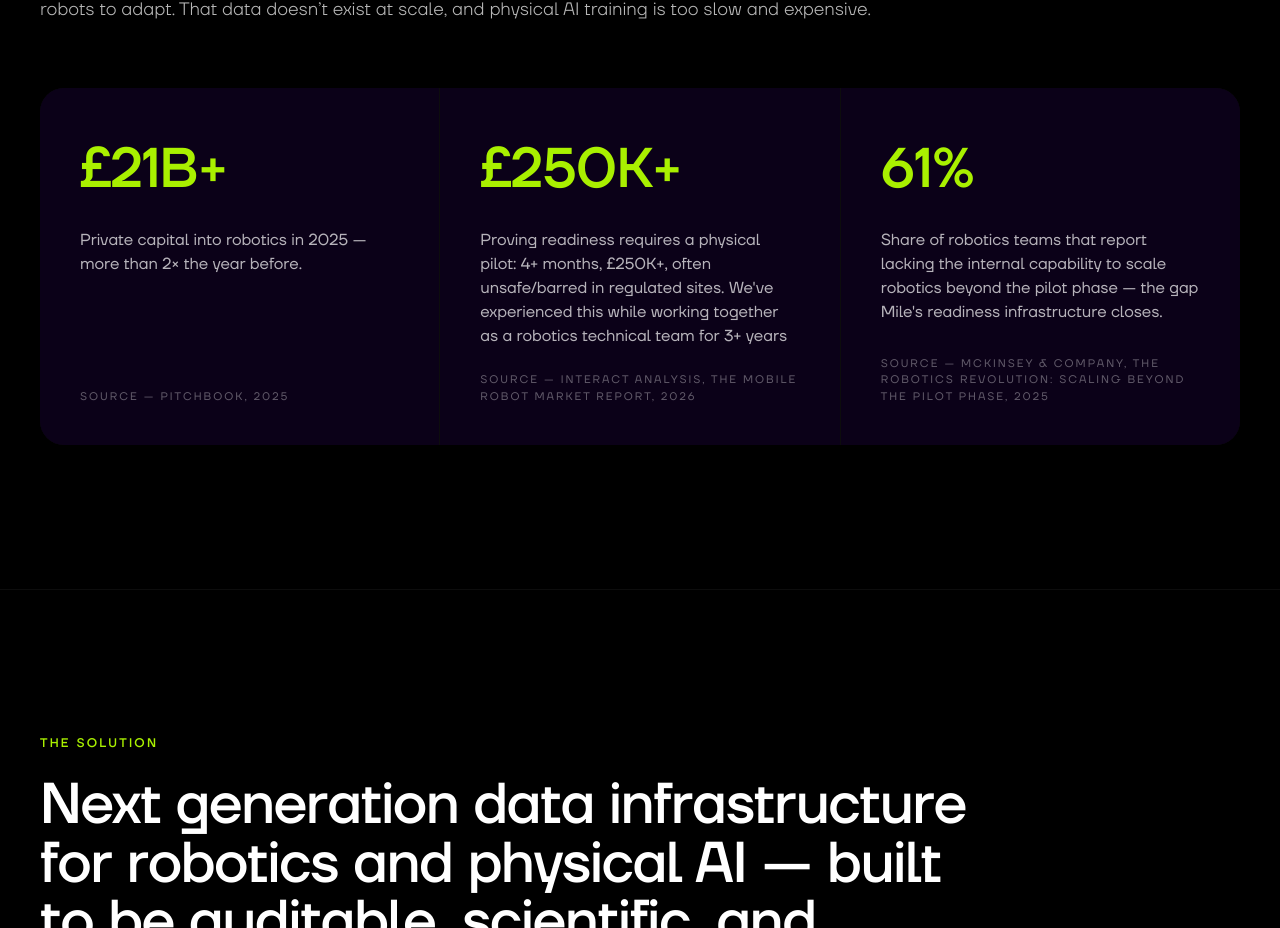
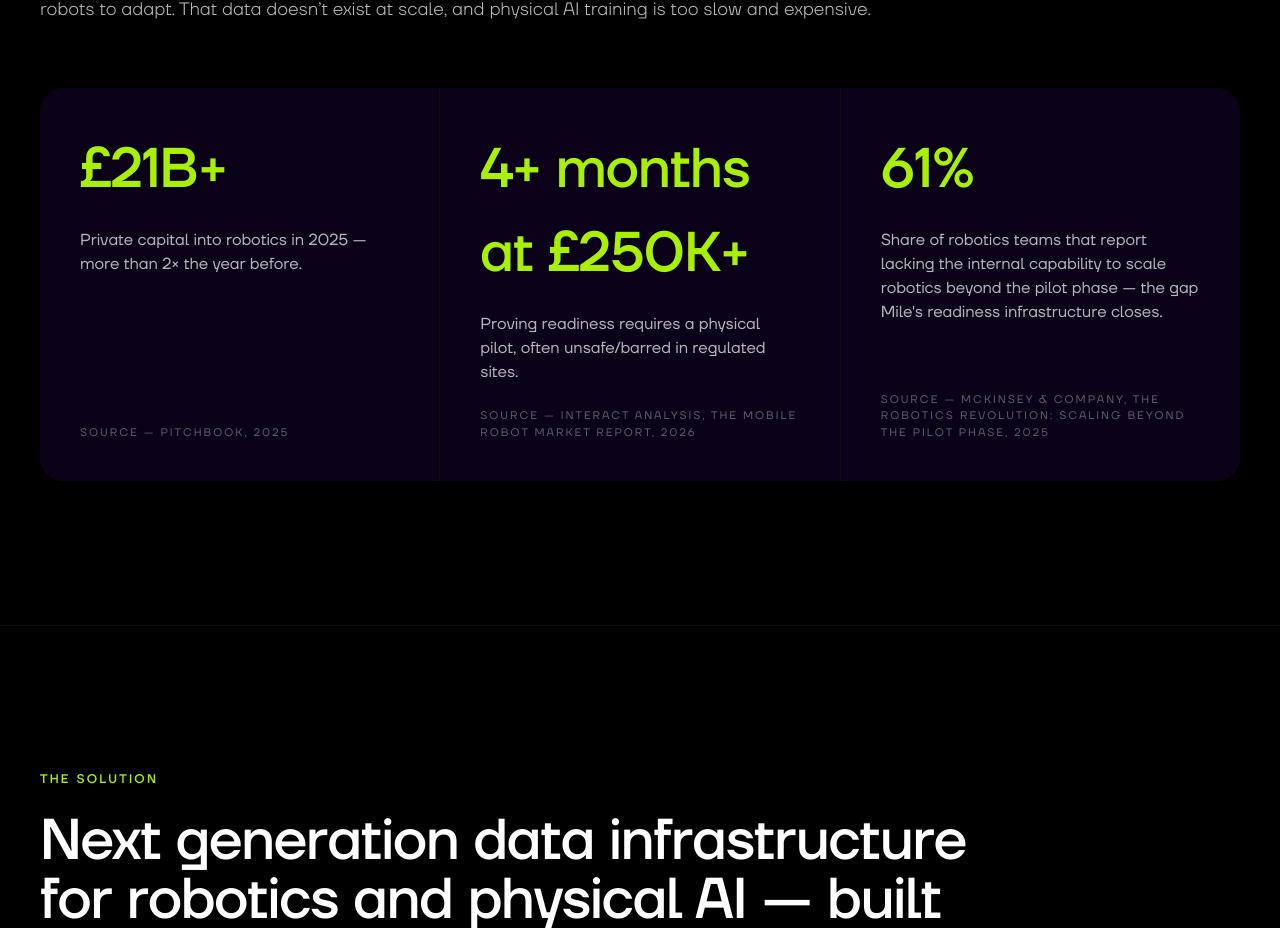
Before and after one commit to mile-robotics/mile-website-v2, a Next.js app: page / in a window 1280 px wide. Shown: the part 1197-2125 px from the top of the page. Built offline with nearby package versions, Linux system fonts and the light colour scheme.

Commit message:
Update Problem.tsx

```diff
--- a/app/sections/Problem.tsx
+++ b/app/sections/Problem.tsx
@@ -9,9 +9,9 @@ const stats = [
     cite: "PitchBook, 2025",
   },
   {
-    value: "£250K+",
+    value: "4+ months at £250K+",
     label:
-      "Proving readiness requires a physical pilot: 4+ months, £250K+, often unsafe/barred in regulated sites. We've experienced this while working together as a robotics technical team for 3+ years",
+      "Proving readiness requires a physical pilot, often unsafe/barred in regulated sites.",
     cite: "Interact Analysis, The Mobile Robot Market Report, 2026",
   },
   {
```
